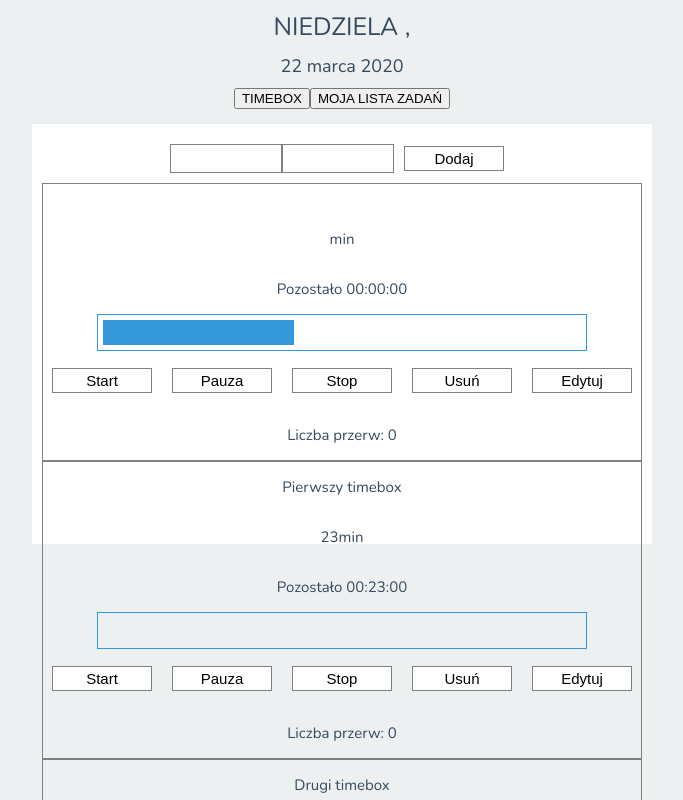
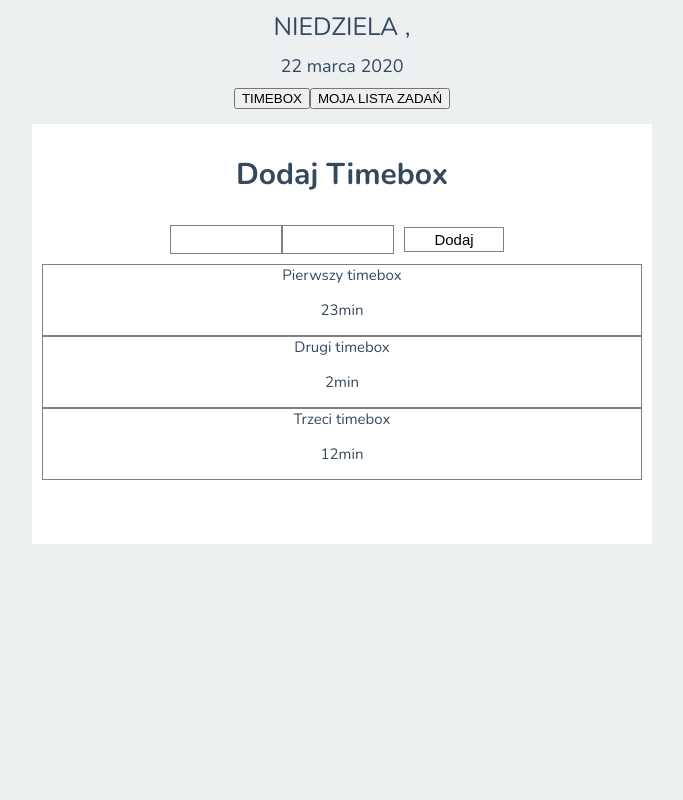
Before and after one commit to unpolaco/Personal-Organizer-App-, a React (Create React App) app: page / in a window 1280 px wide. Shown: the top 800 px of the page, without its empty margins (298-981 px from the left). Built offline with nearby package versions, Linux system fonts and the light colour scheme.

Commit message:
Create Timebox Creator component

```diff
--- a/src/components/Timebox.js
+++ b/src/components/Timebox.js
@@ -58,9 +58,9 @@ export default class Timebox extends React.Component {
 
 
 	render() {
-		const { pausesCounter, elapsedTimeInSeconds } = this.state;
-		const { taskName, taskTimeInMinutes, onDelete } = this.props;
-		const totalTimeInSeconds = taskTimeInMinutes * 60;
+		const { pausesCounter, elapsedTimeInSeconds, isRunning, isPaused } = this.state;
+		const { timeboxName, timeboxTimeInMinutes, onDelete } = this.props;
+		const totalTimeInSeconds = timeboxTimeInMinutes * 60;
 		const timeLeftInSeconds = totalTimeInSeconds - elapsedTimeInSeconds;
 		const hoursLeft = Math.floor(timeLeftInSeconds / 3600);
 		const minutesLeft = Math.floor((timeLeftInSeconds % 3600) / 60);
@@ -69,8 +69,11 @@ export default class Timebox extends React.Component {
 
 		return (
 			<TimeboxWrapper>
-				<p>{taskName}</p>
-				<p>{taskTimeInMinutes}min</p>
+				<UnhiddenWrapper>
+					<div>{timeboxName}</div>
+					<p>{timeboxTimeInMinutes}min</p>
+				</UnhiddenWrapper>
+				<WrapperHidden>
 					<Clock
 						hoursLeft={hoursLeft}
 						minutesLeft={minutesLeft}
@@ -78,18 +81,39 @@ export default class Timebox extends React.Component {
 						progressInPercent={progressInPercent}
 						stopTimer={this.stopTimer}
 					/>
-				<ButtonWrapper>
-					<Button onClick={this.handleStart}>Start</Button>
-					<Button onClick={this.handlePause}>Pauza</Button>
-					<Button onClick={this.handleStop}>Stop</Button>
-					<Button onClick={onDelete}>Usuń</Button>
+					<ButtonWrapper >
+						<Button onClick={this.handleStart} disabled={isRunning}>Start</Button>
+						<Button onClick={this.handlePause} disabled={!isRunning}>{isPaused ? "Wznów" : "Pauza"}</Button>
+						<Button onClick={this.handleStop} disabled={!isRunning}>Stop</Button>
+						<Button onClick={onDelete} >Usuń</Button>
 						<Button >Edytuj</Button>
 					</ButtonWrapper>
 					<p>Liczba przerw: {pausesCounter}</p>
+				</WrapperHidden>
 			</TimeboxWrapper>
 		);
 	}
 }
+const UnhiddenWrapper= styled.div`
+	width: 100%;
+&:hover + div {
+	visibility: visible;
+	opacity: 1;
+	height: 196px;
+	transition: visibility 0s, opacity 1s, height 0.1s ease-in-out;
+}
+`
+const WrapperHidden = styled.div`
+	visibility: hidden;
+	opacity: 0;
+  height: 0;
+	&:hover {
+	visibility: visible;
+	opacity: 1;
+	height: 196px;
+	transition: visibility 0s, opacity 1s ease-in-out;
+}
+`
 
 const ButtonWrapper = styled.div`
 	display: flex;
@@ -118,9 +142,10 @@ const Button = styled.button`
 		stroke: #3498db;
 	}
 `;
+
 const TimeboxWrapper = styled.div`
 	display: flex;
 	flex-direction: column;
 	align-items: center;
 	border: 1px solid grey;
-`;
+`
--- a/src/components/TimeboxApp.js
+++ b/src/components/TimeboxApp.js
@@ -6,36 +6,36 @@ import TimeboxList from './TimeboxList'
 
 export default class TimeboxApp extends React.Component {
   state = {
-    taskName: "",
-    taskTimeInMinutes: "",
+    timeboxName: "",
+    timeboxTimeInMinutes: "",
   }
 
   handleNameChange = (e) => {
     this.setState({
-      taskName: e.target.value,
+      timeboxName: e.target.value,
     })
   }
   handleTimeChange = (e) => {
     this.setState({
-      taskTimeInMinutes: e.target.value,
+      timeboxTimeInMinutes: e.target.value,
     })
   }
 
 
   render() {
-    const { taskName, taskTimeInMinutes } = this.state;
+    const { timeboxName, timeboxTimeInMinutes } = this.state;
     return (
       <TimeboxWrapper>
-        <TimeboxEditor
+        {/* <TimeboxEditor
           onNameChange={this.handleNameChange}
-          taskName={taskName}
+          timeboxName={timeboxName}
           onTimeChange={this.handleTimeChange}
-          taskTimeInMinutes={taskTimeInMinutes}
+          timeboxTimeInMinutes={timeboxTimeInMinutes}
         />
         <Timebox
-          taskName={taskName}
-          taskTimeInMinutes={taskTimeInMinutes}
-        />
+          timeboxName={timeboxName}
+          timeboxTimeInMinutes={timeboxTimeInMinutes}
+        /> */}
         <TimeboxList/>
       </TimeboxWrapper>
     )
--- /dev/null
+++ b/src/components/TimeboxCreator.js
@@ -0,0 +1,94 @@
+import React, { Component } from 'react'
+import styled from 'styled-components';
+import uuid from 'uuid';
+
+export default class TimeboxCreator extends Component {
+state = {
+  newTimeboxName: "",
+  newTimeboxTime: "",
+}
+  handleNewTimeboxName = (e) => {
+    this.setState({
+      newTimeboxName: e.target.value,
+    })
+  }
+  handleNewTimeboxTime = (e) => {
+    this.setState({
+      newTimeboxTime: e.target.value,
+    })
+  }
+  handleCreateNewTimebox = (e) => {
+    e.preventDefault();
+    this.props.onCreate({
+      id: uuid.v4(),
+      timeboxName: this.state.newTimeboxName,
+      timeboxTimeInMinutes: this.state.newTimeboxTime,
+    })
+    this.setState({
+      newTimeboxName: "",
+      newTimeboxTime: "",
+     })
+  }
+
+  render() {
+    const { newTimeboxName, newTimeboxTime } = this.state;
+    return (
+      <>
+        <h1>Dodaj Timebox</h1>
+        <TimeboxCreatorWrapper
+          onSubmit={this.handleCreateNewTimebox}>
+			  <Input
+			  	type='text'
+			  	onChange={this.handleNewTimeboxName}
+          value={newTimeboxName}
+			  />
+			  <Input
+          type='number'
+          onChange={this.handleNewTimeboxTime}
+          value={newTimeboxTime}
+        />
+			  <Button>Dodaj</Button>
+		    </TimeboxCreatorWrapper>
+      </>
+    )
+  }
+}
+
+const TimeboxCreatorWrapper = styled.form`
+display: flex;
+padding: 10px 0;
+justify-content: center;
+`
+const Input = styled.input`
+  border: none;
+  width: ${props => props.taskName ? "300px" : "100px"};
+  text-align: left;
+  font-size: 17px;
+  padding: 0 5px;
+  border: 1px solid grey;
+  &:hover {
+    color: #3498db;
+  }
+`
+const Button = styled.button`
+    display: flex;
+    justify-content: space-around;
+    align-items: center;
+    border: 1px solid grey;
+    width: 100px;
+    padding: 2px 10px;
+    margin: 2px 10px;
+    height: 25px;
+    background-color: #fff;
+    font-size: 15px;
+  & > * {
+    stroke: #34495e;
+  }
+  &:hover {
+    color: #3498db;
+    border: 1px solid #3498db;
+  }
+  &:hover > * {
+    stroke: #3498db;
+  }
+`
--- a/src/components/TimeboxEditor.js
+++ b/src/components/TimeboxEditor.js
@@ -2,18 +2,18 @@ import React from 'react';
 import styled from 'styled-components';
 
 export default function TimeboxEditor(props) {
-  const { onNameChange, taskName, onTimeChange, taskTimeInMinutes } = props;
+  const { onNameChange, timeboxName, onTimeChange, timeboxTimeInMinutes } = props;
 	return (
 		<TimeboxEditorWrapper>
 			<Input
 				type='text'
 				onChange={onNameChange}
-        value={taskName}
+        value={timeboxName}
 			/>
 			<Input
         type='number'
         onChange={onTimeChange}
-        value={taskTimeInMinutes}
+        value={timeboxTimeInMinutes}
       />
 			<Button>Dodaj</Button>
 		</TimeboxEditorWrapper>
@@ -28,7 +28,7 @@ justify-content: center;
 `
 const Input = styled.input`
   border: none;
-  width: ${props => props.taskName ? "250px" : "100px"};
+  width: ${props => props.timeboxName ? "250px" : "100px"};
   text-align: left;
   font-size: 17px;
   padding: 0 5px;
--- a/src/components/TimeboxList.js
+++ b/src/components/TimeboxList.js
@@ -1,33 +1,48 @@
 import React, { Component } from 'react'
 import Timebox from './Timebox'
-import uuid from 'uuid'
+import TimeboxCreator from './TimeboxCreator'
+import uuid from 'uuid';
 
 
 export default class TimeboxList extends Component {
   state = {
     timeboxes: [
-      {id:0, taskName: "Pierwszy timebox", taskTimeInMinutes: "23"},
-      {id:1, taskName: "Drugi timebox", taskTimeInMinutes: "2"},
-      {id:2, taskName: "Trzeci timebox", taskTimeInMinutes: "12"},
+      {id:0, timeboxName: "Pierwszy timebox", timeboxTimeInMinutes: "23"},
+      {id:1, timeboxName: "Drugi timebox", timeboxTimeInMinutes: "2"},
+      {id:2, timeboxName: "Trzeci timebox", timeboxTimeInMinutes: "12"},
+
     ]
   }
+
   handleDelete = (indexToDelete) => {
     this.setState(prevState => {
       const timeboxes = prevState.timeboxes.filter((timebox, index) => index !== indexToDelete)
       return { timeboxes }
     })
   }
+  addTimebox = (timebox) => {
+    this.setState(prevState => {
+      const timeboxes = [timebox, ...prevState.timeboxes]
+      return { timeboxes };
+    })
+  }
+  handleCreate = (newTimebox) => {
+      this.addTimebox(newTimebox)
+    }
 
   render() {
-
     return (
       <>
+      <TimeboxCreator
+        onCreate={this.handleCreate}
+      />
         {this.state.timeboxes.map((timebox, index) => (
           <Timebox
-            key={timebox.id}
-            taskName={timebox.taskName}
-            taskTimeInMinutes={timebox.taskTimeInMinutes}
+            key={uuid.v4()}
+            timeboxName={timebox.timeboxName}
+            timeboxTimeInMinutes={timebox.timeboxTimeInMinutes}
             onDelete={() => this.handleDelete(index)}
+
           />
         ))}
       </>
```
Lines whose indentation alone changed are shown as unchanged.
